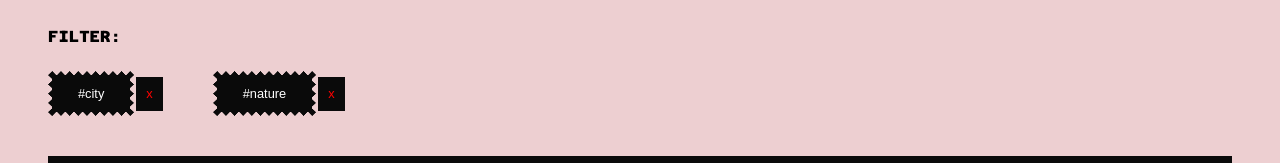
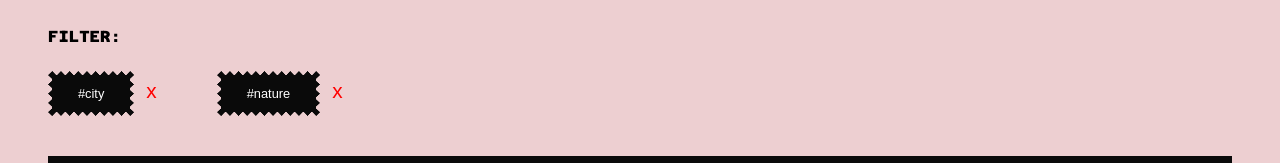
Before and after one commit to uxchar/front-end-internship, a Vue app in the folder Assignments/Vue Activities/Photo Gallery/Photo Gallery Vue/: page / in a window 1280 px wide. Shown: the part 350-513 px from the top of the page. Built offline with nearby package versions, Linux system fonts and the light colour scheme.

Commit message:
edit on close filter buttons

```diff
--- a/Assignments/Vue Activities/Photo Gallery/Photo Gallery Vue/src/components/PhotoFeed.vue
+++ b/Assignments/Vue Activities/Photo Gallery/Photo Gallery Vue/src/components/PhotoFeed.vue
@@ -238,10 +238,10 @@ button:hover {
   color: #fff;
 }
 .close-btn {
-  font-size: 0.8rem;
+  font-size: 1.3rem;
   border: none;
   color: red;
-  background-color: rgb(10, 10, 10);
+  background-color: transparent;
   margin-left: 2px;
   padding: 9.5px 10px;
 }
```
